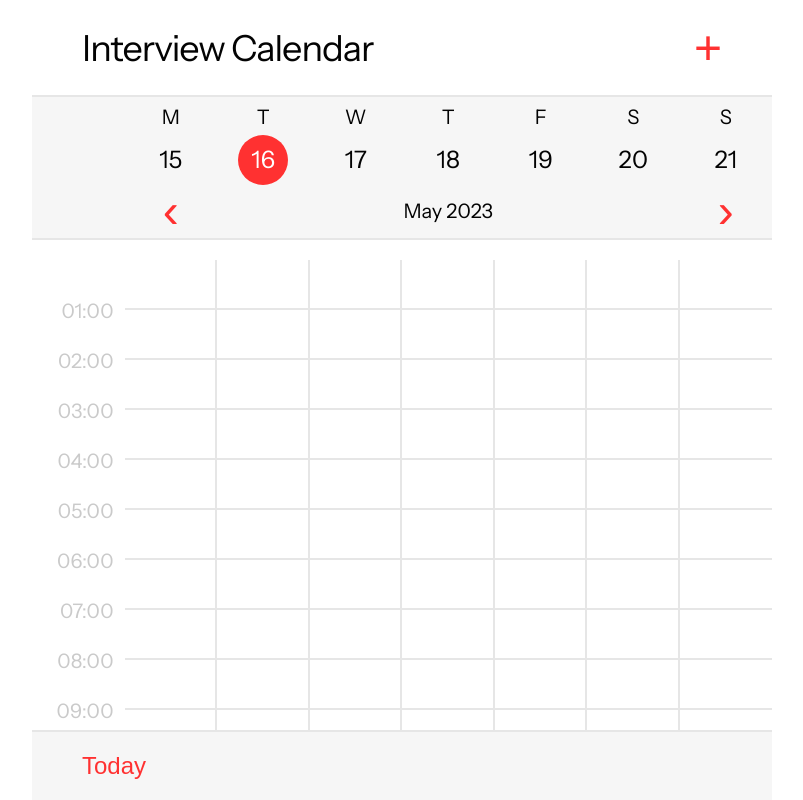
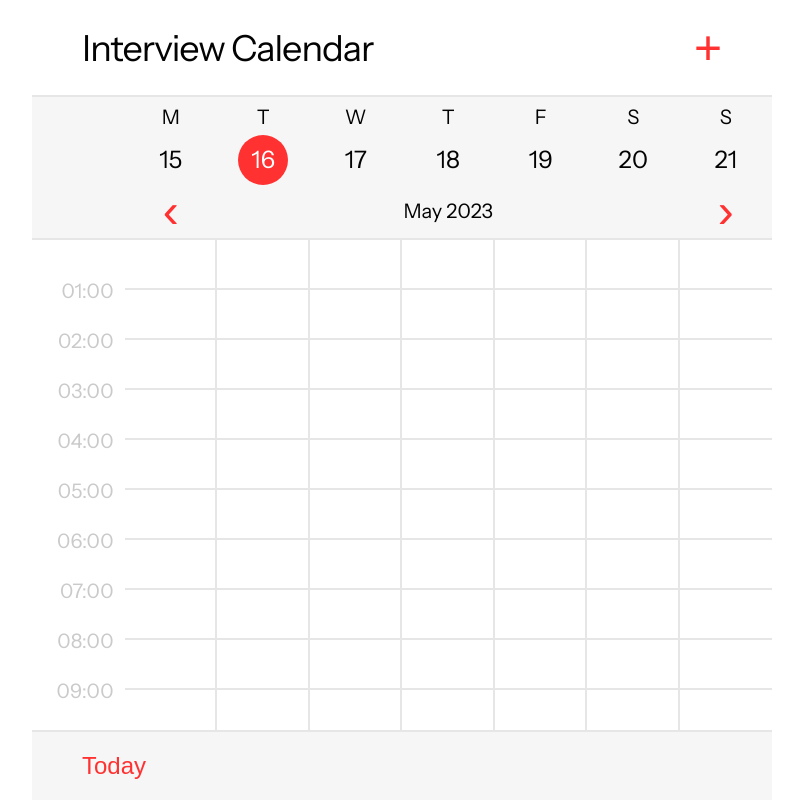
Before and after one commit to zil130/interview-calendar, a React (Create React App) app: page / in a window 1280 px wide. Shown: the whole page, without its empty margins (238-1041 px from the left). Built offline with nearby package versions, Linux system fonts and the light colour scheme.

Commit message:
fix: padding grid

```diff
--- a/src/components/WeekByHours.jsx
+++ b/src/components/WeekByHours.jsx
@@ -5,7 +5,7 @@ import GridGenerator from './GridGenerator';
 
 const StyledWeekByHours = styled.div`
   background: var(--white);
-  overflow: scroll;
+  overflow: auto;
   &::-webkit-scrollbar {
     width: 0;
   }
@@ -16,8 +16,8 @@ function WeekByHours() {
     <StyledWeekByHours>
       <Wrapper
         display="block"
-        padding="20px 0 0"
-        paddinglessthan570="20px 0 0"
+        padding="0"
+        paddinglessthan570="0"
       >
         <GridGenerator />
       </Wrapper>
```
